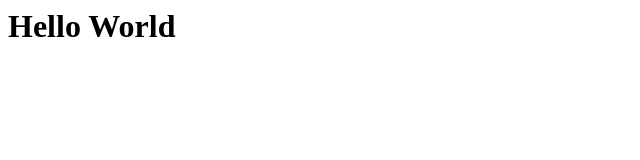
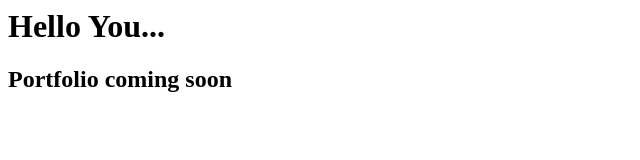
Before and after one commit to InnocentRangaka/InnocentRangaka.github.io, a plain HTML site: page index.html in a window 1280 px wide. Shown: the whole page, without its empty margins (0-640 px from the left). Drawn offline with Linux system fonts and the light colour scheme.

Commit message:
Update index.html

```diff
--- a/index.html
+++ b/index.html
@@ -1 +1,2 @@
-<h1>Hello World</h1>
+<h1>Hello You...</h1>
+<h2>Portfolio coming soon</h2>
```
